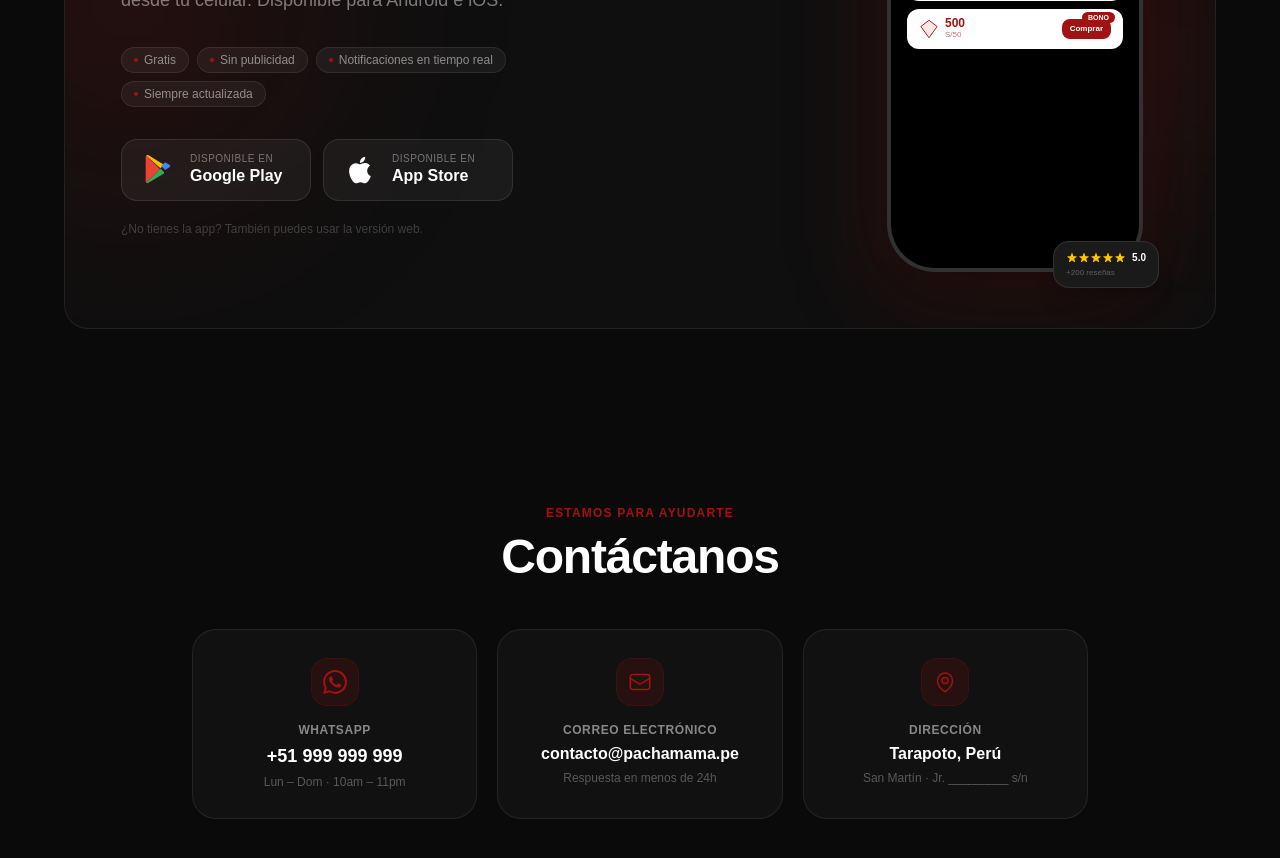
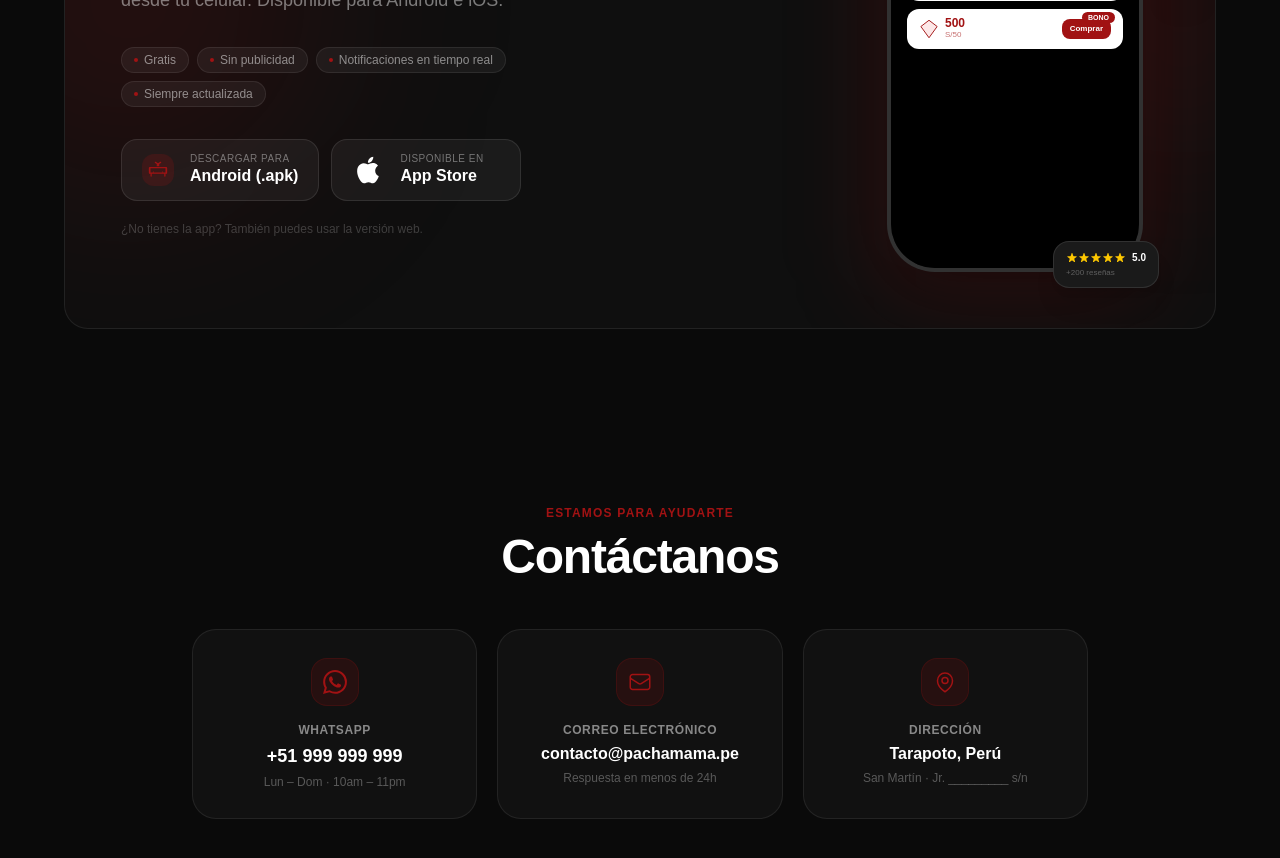
Before and after one commit to Jhaseft/Pacha-Web, a Next.js app: page / in a window 1280 px wide. Shown: the part 3480-4338 px from the top of the page. Built offline with nearby package versions, Linux system fonts and the light colour scheme; no server answers.

Commit message:
link de apk

```diff
--- a/src/app/page.tsx
+++ b/src/app/page.tsx
@@ -371,21 +371,21 @@
                 {/* Download buttons */}
                 <div className="flex flex-col sm:flex-row items-center justify-center lg:justify-start gap-3">
 
-                  {/* Google Play */}
+                  {/* Android APK */}
                   <a
-                    href="#"
+                    href="https://github.com/Jhaseft/Pachamama_Frontend/releases/download/apk/application-a1a328cb-2cf5-45ba-8332-c5fe8190b862.1.apk"
+                    download
                     className="group flex items-center gap-4 bg-white/5 hover:bg-white/10 border border-white/10 hover:border-[#A11213]/40
                       rounded-2xl px-5 py-3.5 transition-all w-full sm:w-auto min-w-[190px]"
                   >
-                    <svg xmlns="http://www.w3.org/2000/svg" className="w-8 h-8 shrink-0" viewBox="0 0 24 24" fill="none">
-                      <path d="M3.18 1.07 13.44 11.3 3.18 21.54a1.64 1.64 0 0 1-.43-1.11V2.18c0-.42.16-.8.43-1.11Z" fill="#EA4335"/>
-                      <path d="m16.49 8.02-2.7 2.7L3.18 1.07C3.53.72 4.04.56 4.58.82l11.91 7.2Z" fill="#FBBC04"/>
-                      <path d="m16.49 14.59-11.91 7.2c-.54.26-1.05.1-1.4-.25l10.61-10.62 2.7 2.67Z" fill="#34A853"/>
-                      <path d="m20.5 10.03-3.14 1.9-2.87-2.86 2.87-2.87 3.14 1.9c.9.54.9 1.39 0 1.93Z" fill="#4285F4"/>
-                    </svg>
+                    <div className="w-8 h-8 shrink-0 bg-[#A11213]/20 rounded-xl flex items-center justify-center">
+                      <svg xmlns="http://www.w3.org/2000/svg" className="w-5 h-5" viewBox="0 0 24 24" fill="#A11213">
+                        <path d="M17.523 15.341a.75.75 0 1 0 0-1.5.75.75 0 0 0 0 1.5Zm-11.046 0a.75.75 0 1 0 0-1.5.75.75 0 0 0 0 1.5ZM2.1 8.4h19.8A1.1 1.1 0 0 1 23 9.5v6a1.1 1.1 0 0 1-1.1 1.1H21v2.65a.75.75 0 0 1-1.5 0V16.6H4.5v2.65a.75.75 0 0 1-1.5 0V16.6h-.9A1.1 1.1 0 0 1 1 15.5v-6A1.1 1.1 0 0 1 2.1 8.4Zm.9 1.5v5h18v-5H3ZM8.22 2.47a.75.75 0 0 1 1.02-.28L12 3.8l2.76-1.61a.75.75 0 1 1 .75 1.3L13.5 4.8V7.4h-3V4.8L8.5 3.49a.75.75 0 0 1-.28-1.02Z" />
+                      </svg>
+                    </div>
                     <div className="text-left">
-                      <p className="text-white/40 text-[10px] uppercase tracking-wider leading-none mb-0.5">Disponible en</p>
-                      <p className="text-white font-black text-base leading-tight">Google Play</p>
+                      <p className="text-white/40 text-[10px] uppercase tracking-wider leading-none mb-0.5">Descargar para</p>
+                      <p className="text-white font-black text-base leading-tight">Android (.apk)</p>
                     </div>
                   </a>
 
```
